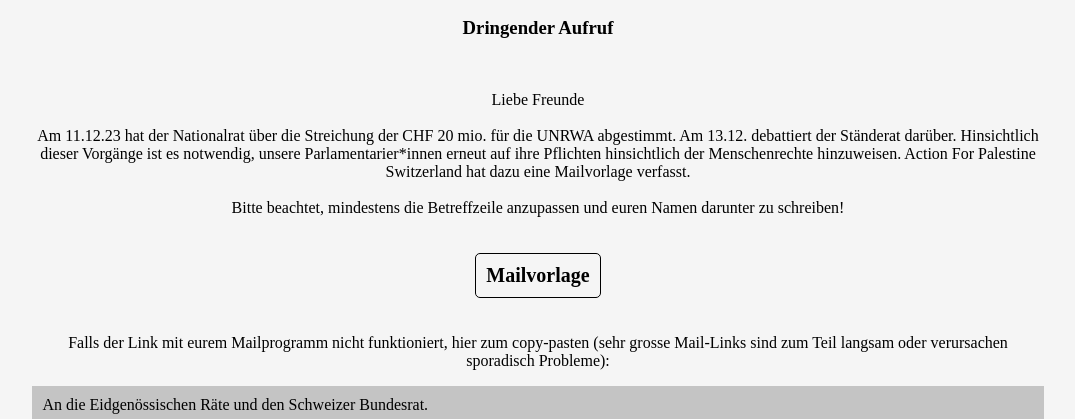
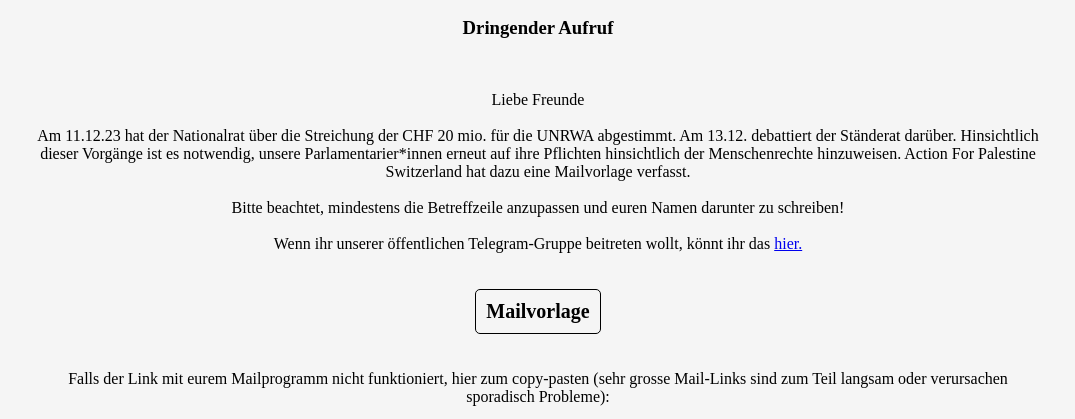
Before and after one commit to LXIF/raete-mail, a plain HTML site: page index.html in a window 1280 px wide. Shown: the part 350-769 px from the top of the page, without its empty margins (102-1177 px from the left). Drawn offline with Linux system fonts and the light colour scheme.

Commit message:
add link

```diff
--- a/index.html
+++ b/index.html
@@ -71,7 +71,9 @@ Freundliche Grüsse
 
             Am 11.12.23 hat der Nationalrat über die Streichung der CHF 20 mio. für die UNRWA abgestimmt. Am 13.12. debattiert der Ständerat darüber. Hinsichtlich dieser Vorgänge ist es notwendig, unsere Parlamentarier*innen erneut auf ihre Pflichten hinsichtlich der Menschenrechte hinzuweisen. <a>Action For Palestine Switzerland</a> hat dazu eine Mailvorlage verfasst.<br/><br/>
 
-            Bitte beachtet, mindestens die Betreffzeile anzupassen und euren Namen darunter zu schreiben!
+            Bitte beachtet, mindestens die Betreffzeile anzupassen und euren Namen darunter zu schreiben!<br/><br/>
+
+            Wenn ihr unserer öffentlichen Telegram-Gruppe beitreten wollt, könnt ihr das <a href="https://t.me/+L5934FAGLl05ZGU0">hier.</a>
         </p>
     </div>
     <div class="link-container">
```
